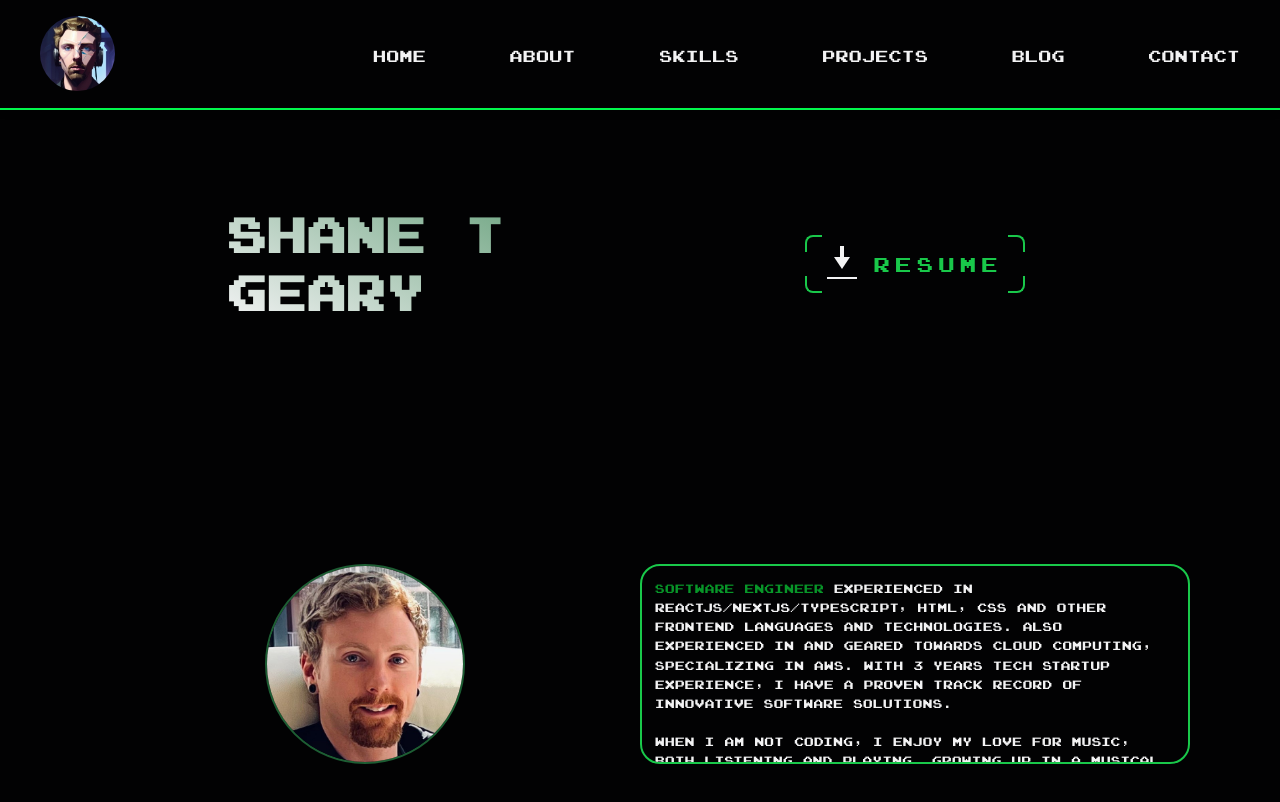
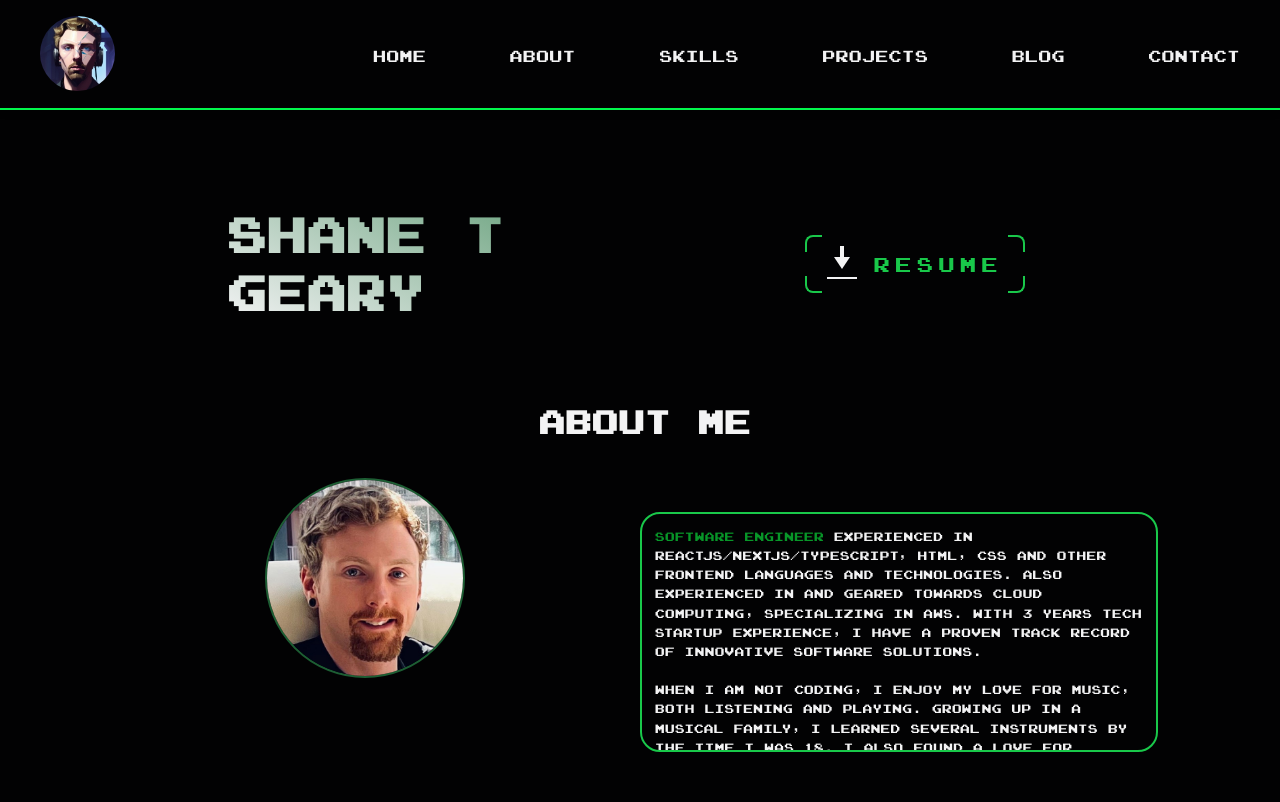
Before and after one commit to Shane-Geary/shane-geary-portfolio, a Next.js app: page / in a window 1280 px wide. Shown: the top 802 px of the page. Built offline with nearby package versions, Linux system fonts and the light colour scheme.

Commit message:
Touched up About Me section

```diff
--- a/src/app/components/about-me/about-me.module.scss
+++ b/src/app/components/about-me/about-me.module.scss
@@ -1,7 +1,7 @@
 .aboutMeSection {
 	width: 100%;
 	max-width: var(--max-width);
-	margin: 0 auto;
+	padding-right: 2rem;
 	color: var(--header-white);
 	text-align: left;
 }
@@ -11,7 +11,7 @@
 }
 
 .aboutMeTextContainer {
-	max-height: 25vh;
+	max-height: 30vh;
 	overflow-y: auto;
 	border: 2px solid var(--light-green);
 	padding: 0.8rem;
--- a/src/app/components/home-page/home-page.jsx
+++ b/src/app/components/home-page/home-page.jsx
@@ -20,7 +20,7 @@ export const HomePage = () => {
 				</div>
 			</div>
 			<div className={styles['aboutMeContainer']}>
-				{/* <h2 className={styles['aboutMeTitle']}>About Me</h2> */}
+				<h2 className={styles['aboutMeTitle']}>About Me</h2>
 				<div className={styles['headshotPositionWrapper']}>
 					<Image
 						src={headshot}
--- a/src/app/components/home-page/home-page.module.scss
+++ b/src/app/components/home-page/home-page.module.scss
@@ -1,21 +1,5 @@
 .homePage {
 	width: 100%;
-}
-
-.aboutMeTitle {
-	font-size: 2rem;
-	margin-bottom: 1.5rem;
-	text-align: center;
-	position: relative;
-	bottom: 60px;
-
-	@media (max-width: 768px) {
-		font-size: 1.5rem;
-	}
-
-	@media (max-width: 480px) {
-		font-size: 1rem;
-	}
 }
 
 .heroSection {
@@ -69,10 +53,26 @@
 	width: 100%;
 	max-width: var(--max-width);
 	margin: 0 auto;
-	padding: 2rem 0;
+	padding: 2rem 0 6rem 0;
 	color: var(--header-white);
 	height: 50vh;
 	position: relative;
+}
+
+.aboutMeTitle {
+	font-size: 2rem;
+	margin-bottom: 1.5rem;
+	text-align: left;
+	position: absolute;
+	bottom: 100%;
+	right: 40%;
+	@media (max-width: 768px) {
+		font-size: 1.5rem;
+	}
+
+	@media (max-width: 480px) {
+		font-size: 1rem;
+	}
 }
 
 .aboutMePositionWrapper {
@@ -87,4 +87,6 @@
 	display: flex;
 	align-items: center;
 	justify-content: center;
+	position: relative;
+	bottom: 20%;
 }
```
